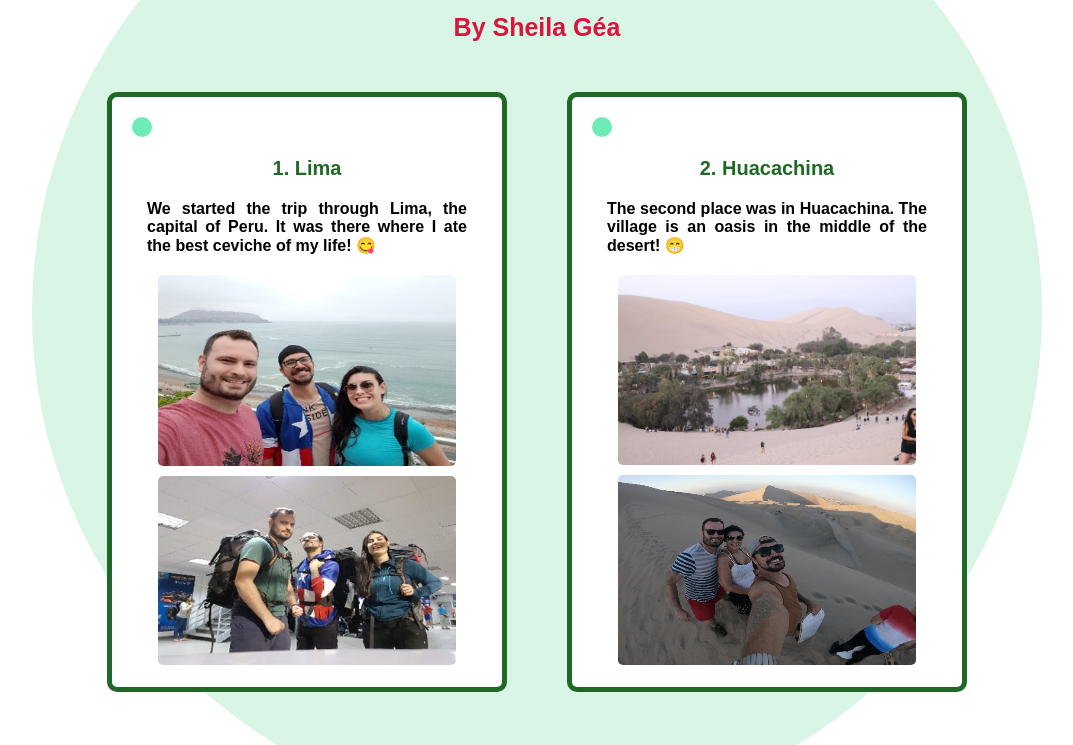
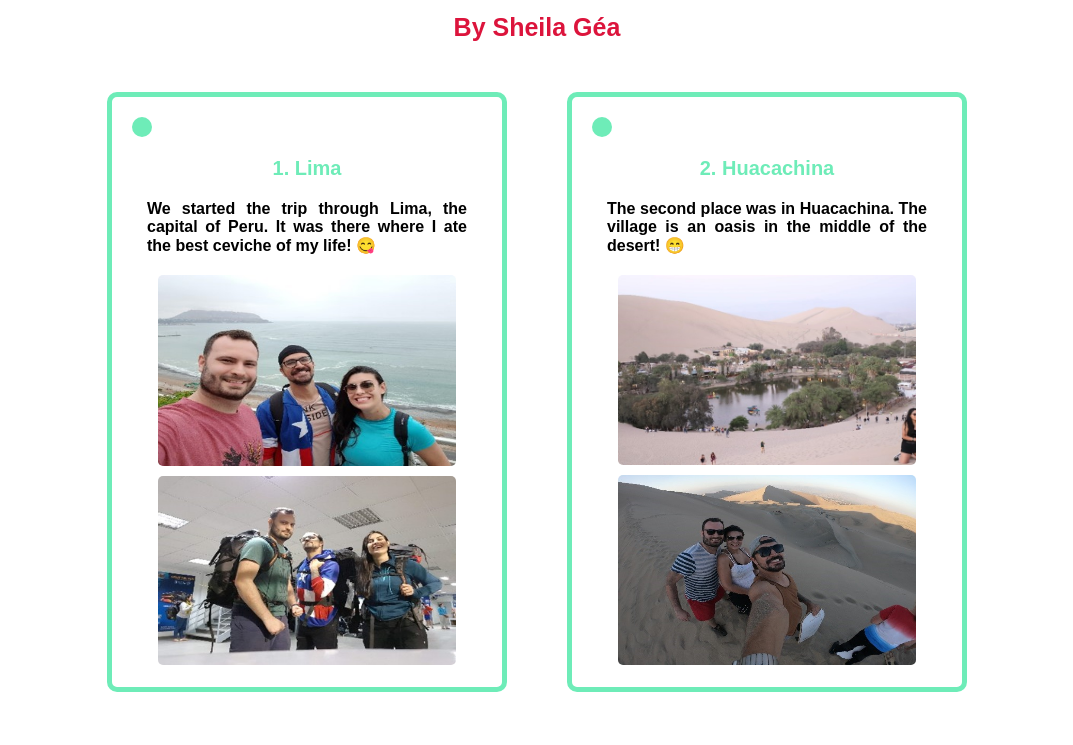
Before and after one commit to SheilaGea/First-Website, a website: page index.html in a window 1280 px wide. Shown: the part 88-833 px from the top of the page, without its empty margins (103-1176 px from the left). Drawn offline with Linux system fonts and the light colour scheme.

Commit message:
Design change

```diff
--- a/styles/index.css
+++ b/styles/index.css
@@ -59,7 +59,7 @@ h2 {
 }
 
 .subtitle {
-    color: rgb(31, 104, 37);
+    color: rgb(110, 236, 184);
     font-size: 20px;
     font-family: sans-serif;
     font-weight: bold;
@@ -70,7 +70,7 @@ h2 {
 .card {
     width: 350px;
     height: 550px;
-    border: 5px solid rgb(31, 104, 37);
+    border: 5px solid rgb(110, 236, 184);
     background-color: white;
     border-radius: 10px;
     padding: 20px;
@@ -98,28 +98,12 @@ h2 {
 }
 
 .card:hover {
-    background-color: rgb(110, 236, 184);
+    background-color: rgb(209, 243, 229);
 
-    transform: scale(1.1) rotate(-10deg);
-    box-shadow: rgb(26, 151, 93) ;
+    transform: scale(1.1) rotate(-8deg);
+
 }
 
-.background-ellipse {
-    background-color: rgb(216, 245, 229);
-    border-radius: 50%;
-    width: 1000px;
-    height: 1000px;
-    padding: 5px;
-    display: flex;
-    justify-content: center;
-    align-items: center;
-
-    z-index: -1;
-    position: absolute;
-    top: 50%;
-    left: 50%;
-    transform: translate(-50%, -50%);
-}
 
 .green-circle {
     width: 20px;
```
